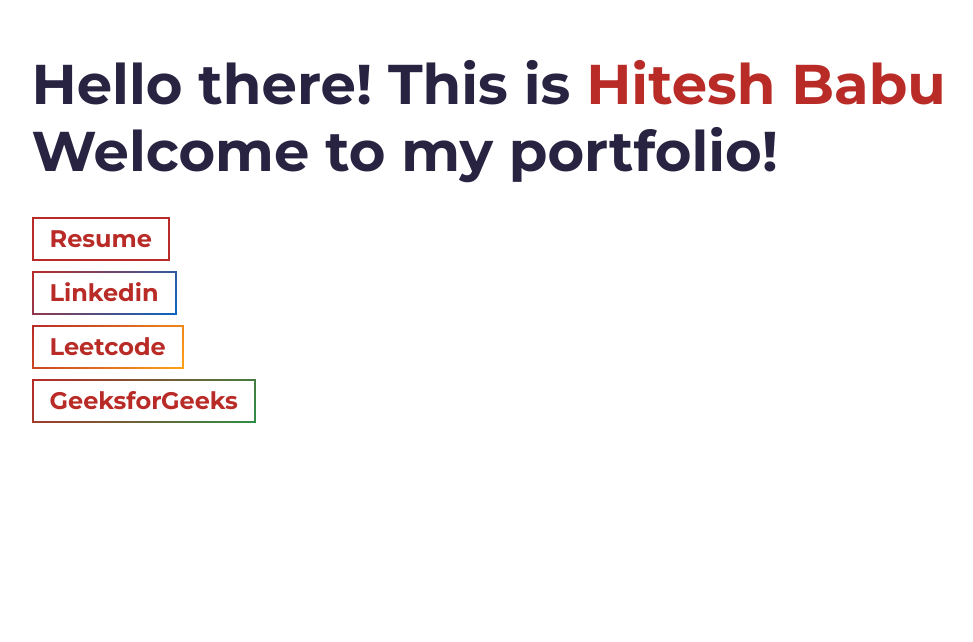
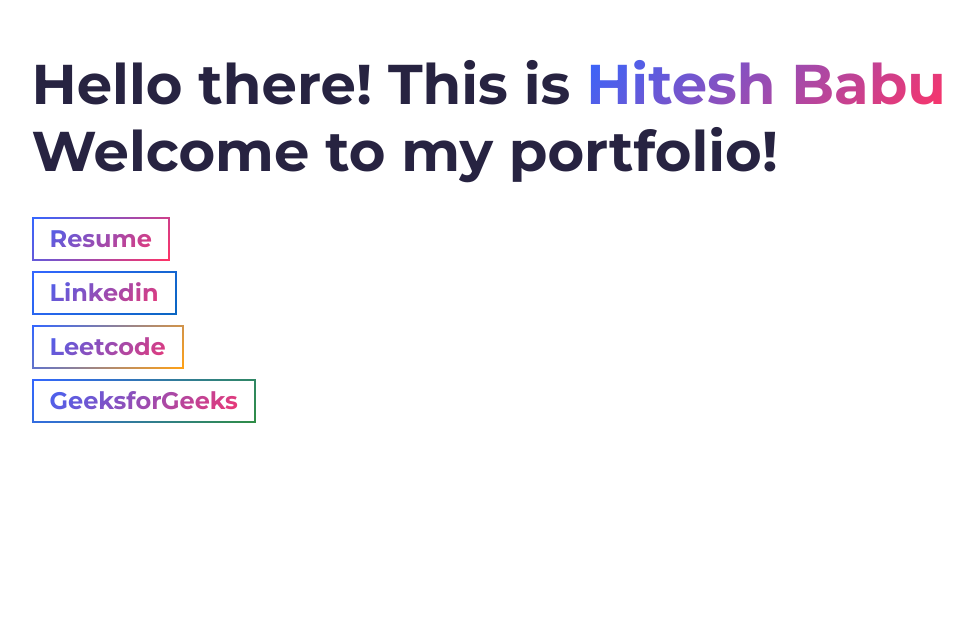
Before and after one commit to hitesh1211/hiteshbabu, a website built with Parcel: page src/index.html in a window 1280 px wide. Shown: the part 158-800 px from the top of the page, without its empty margins (46-1019 px from the left). Built offline with nearby package versions, Linux system fonts and the light colour scheme.

Commit message:
Update _variables.scss
color change

```diff
--- a/src/sass/abstracts/_variables.scss
+++ b/src/sass/abstracts/_variables.scss
@@ -1,6 +1,6 @@
 // COLORS
-$primary-color: #b92b27;
-$secondary-color:#b92b27;
+$primary-color:#3366ff;
+$secondary-color:#ff3366;
 $white-color: #fff;
 $dark-grey: #333333;
 $light-grey: #d2d2d2;
```
